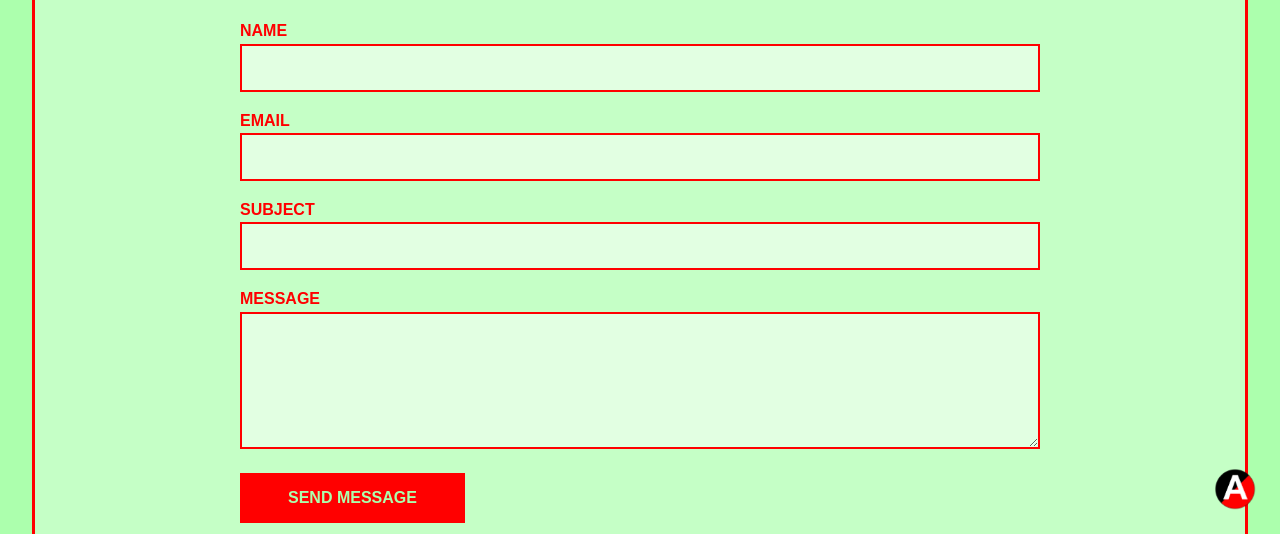
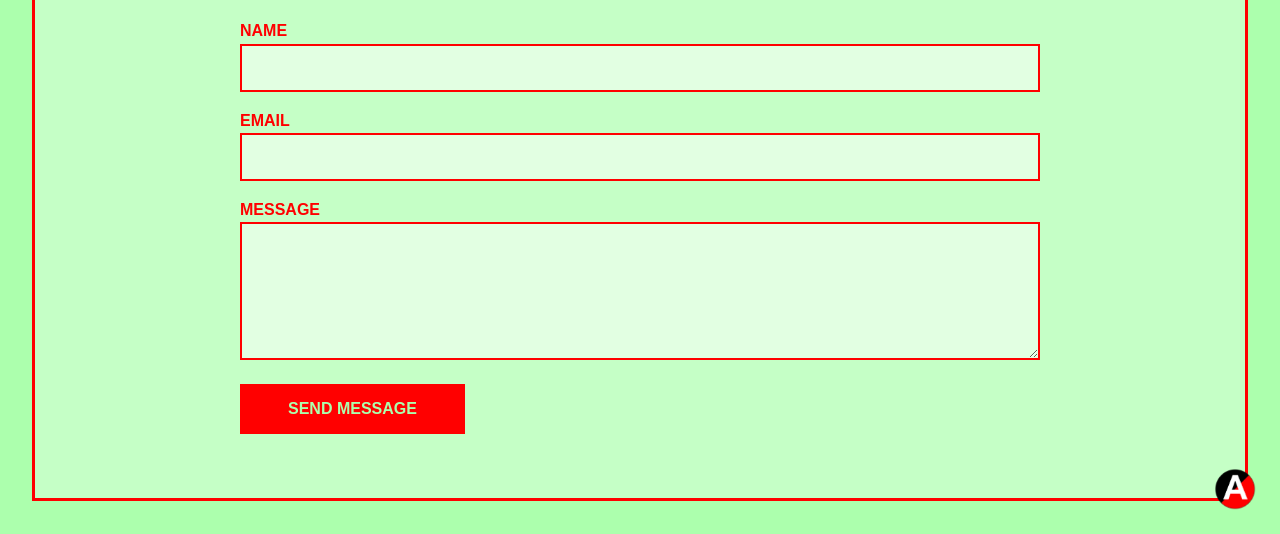
Before and after one commit to KArmbruster/pimenta-citrica-website, a website: page contact.html in a window 1280 px wide. Shown: the part 266-800 px from the top of the page. Drawn offline with Linux system fonts and the light colour scheme.

Commit message:
Update contact.html

```diff
--- a/contact.html
+++ b/contact.html
@@ -37,12 +37,7 @@
 
                         <div class="form-group">
                             <label for="email">EMAIL</label>
-                            <input type="email" id="email" name="_replyto" required>
-                        </div>
-
-                        <div class="form-group">
-                            <label for="subject">SUBJECT</label>
-                            <input type="text" id="subject" name="_subject" required>
+                            <input type="email" id="email" name="email" required>
                         </div>
 
                         <div class="form-group">
```
